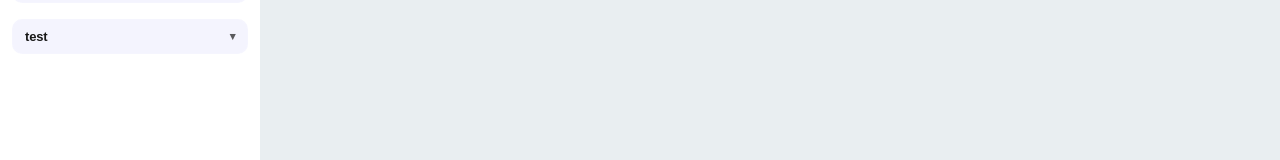
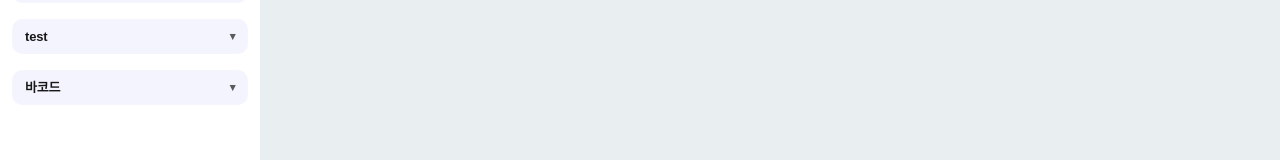
Before and after one commit to mes-team-2/React, a React (Create React App) app: page /mes/dashboard in a window 1280 px wide. Shown: the part 333-493 px from the top of the page. Built offline with nearby package versions, Linux system fonts and the light colour scheme.

Commit message:
바코드 추가

```diff
--- a/src/components/SideBar.js
+++ b/src/components/SideBar.js
@@ -106,6 +106,11 @@ const MENU = [
     title: "test",
     items: [{ to: "/mes/test", label: "test" }],
   },
+  {
+    key: "barcode",
+    title: "바코드",
+    items: [{ to: "barcode", label: "바코드" }],
+  },
 ];
 
 export default function SideBar() {
@@ -162,7 +167,7 @@ export default function SideBar() {
         return true;
       if (
         group.groups?.some((g) =>
-          g.items.some((it) => location.pathname.startsWith(it.to))
+          g.items.some((it) => location.pathname.startsWith(it.to)),
         )
       )
         return true;
@@ -180,7 +185,7 @@ export default function SideBar() {
     if (!inv?.groups) return;
 
     const mid = inv.groups.find((mg) =>
-      mg.items.some((it) => location.pathname.startsWith(it.to))
+      mg.items.some((it) => location.pathname.startsWith(it.to)),
     );
     if (mid && !openKeys.includes(mid.key)) {
       setOpenKeys((prev) => [...prev, mid.key]);
@@ -189,7 +194,7 @@ export default function SideBar() {
 
   const toggleKey = (key) => {
     setOpenKeys((prev) =>
-      prev.includes(key) ? prev.filter((k) => k !== key) : [...prev, key]
+      prev.includes(key) ? prev.filter((k) => k !== key) : [...prev, key],
     );
   };
 
```
